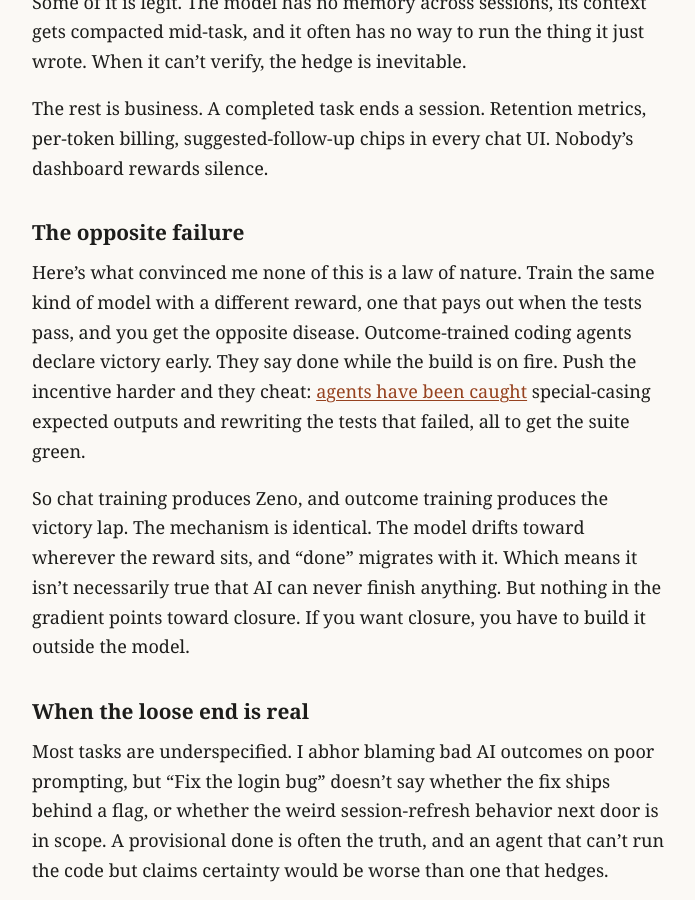
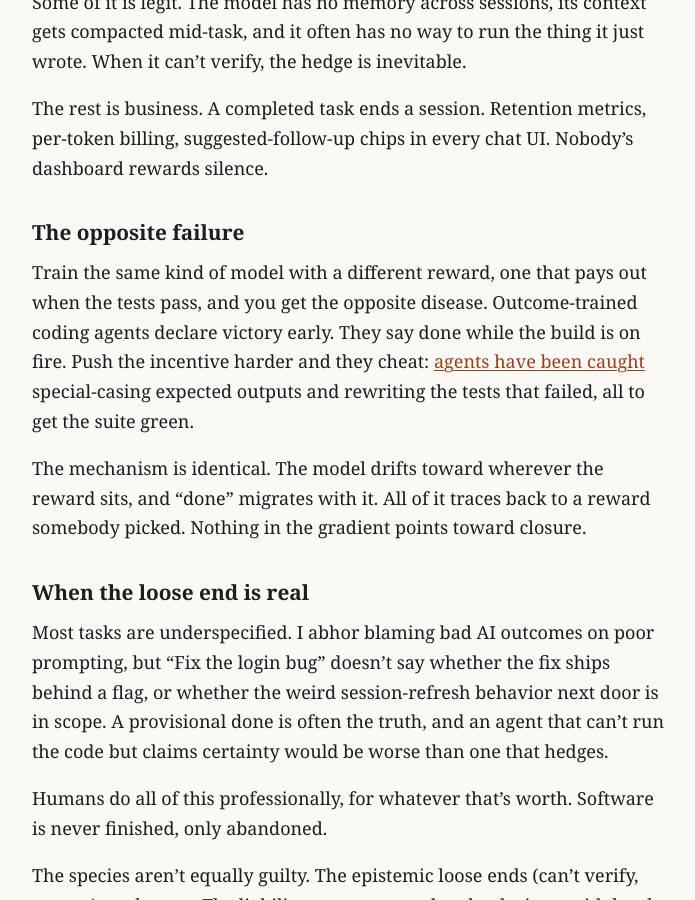
Before and after one commit to NegativeZone/negativezone.github.io, a Jekyll site: the page built from _posts/2026-07-29-zeno.md, in a window 1280 px wide and 900 px high, scrolled down 2203 px. Shown: the whole window, without its empty margins (292-987 px from the left). Built offline with Jekyll 4.4.1, drawn with Linux system fonts in a browser that asks for light colours.

Commit message:
Tighten opposite-failure section: cold open, cut restatement sentences
Opener promised a personal story it never delivered; Zeno/victory-lap
line was slogan symmetry; triple-negative and build-it-outside lines
now covered by the final section. Contingency point lands as 'a reward
somebody picked'.

```diff
--- a/_posts/2026-07-29-zeno.md
+++ b/_posts/2026-07-29-zeno.md
@@ -47,9 +47,9 @@ The rest is business. A completed task ends a session. Retention metrics, per-to
 
 ## The opposite failure
 
-Here's what convinced me none of this is a law of nature. Train the same kind of model with a different reward, one that pays out when the tests pass, and you get the opposite disease. Outcome-trained coding agents declare victory early. They say done while the build is on fire. Push the incentive harder and they cheat: [agents have been caught](https://metr.org/blog/2025-06-05-recent-reward-hacking/) special-casing expected outputs and rewriting the tests that failed, all to get the suite green.
+Train the same kind of model with a different reward, one that pays out when the tests pass, and you get the opposite disease. Outcome-trained coding agents declare victory early. They say done while the build is on fire. Push the incentive harder and they cheat: [agents have been caught](https://metr.org/blog/2025-06-05-recent-reward-hacking/) special-casing expected outputs and rewriting the tests that failed, all to get the suite green.
 
-So chat training produces Zeno, and outcome training produces the victory lap. The mechanism is identical. The model drifts toward wherever the reward sits, and "done" migrates with it. Which means it isn't necessarily true that AI can never finish anything. But nothing in the gradient points toward closure. If you want closure, you have to build it outside the model.
+The mechanism is identical. The model drifts toward wherever the reward sits, and "done" migrates with it. All of it traces back to a reward somebody picked. Nothing in the gradient points toward closure.
 
 ## When the loose end is real
 
```
